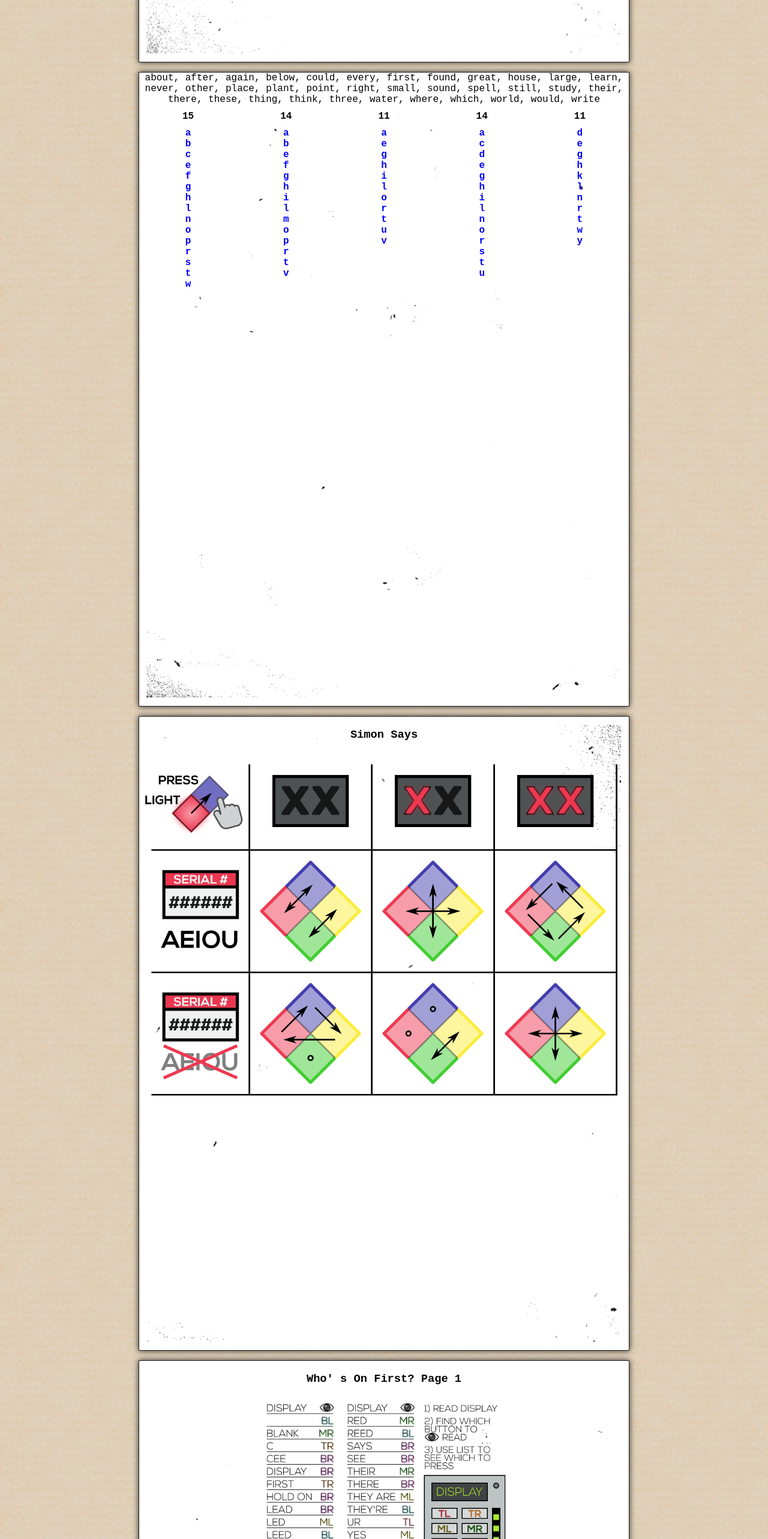
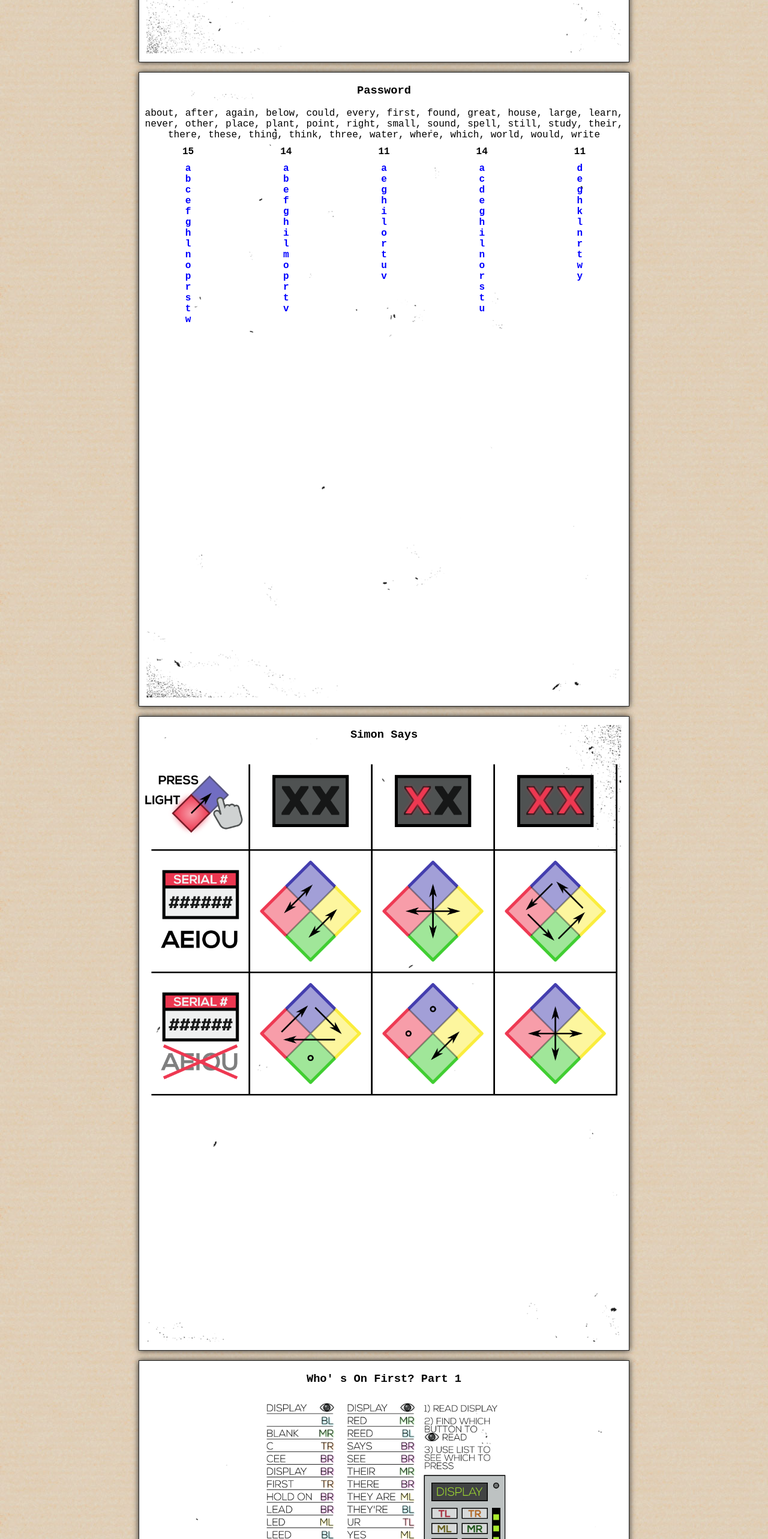
Before and after one commit to sergiosaint/ktnemanual, a React (Create React App) app: page / in a window 1280 px wide. Shown: the part 6340-8906 px from the top of the page at 60% size. Built offline with nearby package versions, Linux system fonts and the light colour scheme.

Commit message:
fix typos

```diff
--- a/src/PasswordModule/PasswordModule.tsx
+++ b/src/PasswordModule/PasswordModule.tsx
@@ -91,7 +91,8 @@ function PasswordModule() {
     }
 
   return (
-        <div>
+      <div>
+          <h3>Password</h3>
           <div className="possibleWords">{possibleWords.sort((a, b) => a.localeCompare(b)).map(item => item).join(', ')}</div>
 
           <div className="grid">
--- a/src/VennWireModule/VennWireModule.tsx
+++ b/src/VennWireModule/VennWireModule.tsx
@@ -6,8 +6,8 @@ function VennWireModule() {
 
   return (
       <div>
-          <h3>Complicates Wires</h3>
-          <img src={compWires} width="100%" alt="Complicates Wires" />
+          <h3>Complicated Wires</h3>
+          <img src={compWires} width="100%" alt="Complicated Wires" />
       </div>
   );
 }
--- a/src/WhosOnFirstModule/WhosOnFirstModule.tsx
+++ b/src/WhosOnFirstModule/WhosOnFirstModule.tsx
@@ -5,11 +5,11 @@ function WhosOnFirstModule() {
     return (
         <>
             <div>
-                <h3>Who' s On First? Page 1</h3>
+                <h3>Who' s On First? Part 1</h3>
                 <img src={wofImg} width="55%" alt="whosOnFirst" />
             </div>
             <div>
-                <h3>Who's On First? Page 2</h3>
+                <h3>Who's On First? Part 2</h3>
                 <table cellSpacing={0}>
                     <tbody>
                         <tr>
```
